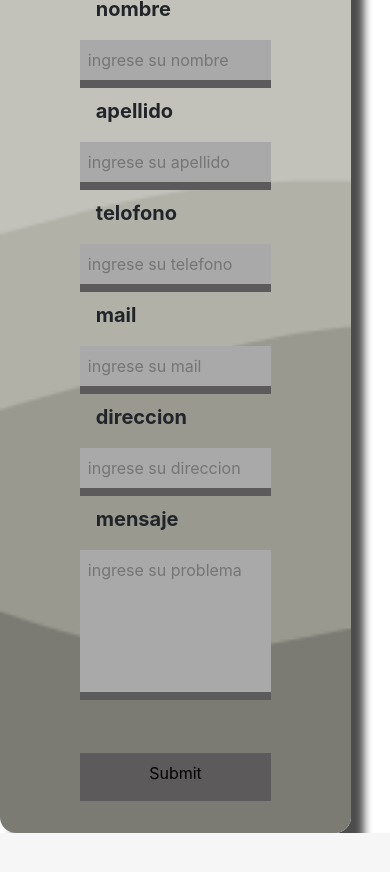
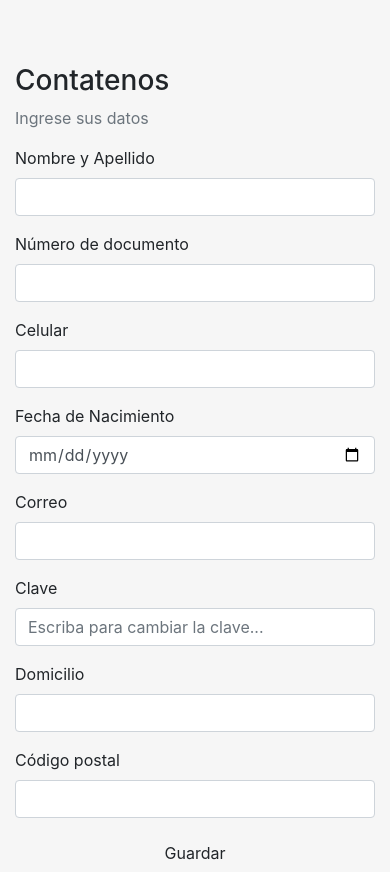
Before and after one commit to rodri182/soluclick-proyecto, a plain HTML site: page formulario.html in a window 390 px wide. Shown: the part 133-1005 px from the top of the page. Before the commit the page ends 966 px from the top, so only its background shows below. Drawn offline with nearby package versions, Linux system fonts and the light colour scheme.

Commit message:
agregando responsive y carrusel

```diff
--- a/estilos/estilo.css
+++ b/estilos/estilo.css
@@ -3,11 +3,36 @@
     margin: 0;
     padding: 0;
 }
-html {
-    background-color: #f6f6f6;
+body {
+    background-color: #f6f6f6!important;
 }
 
 
+.botonbanner
+{
+    margin-top: 50px!important;
+}
+.carousel-inner img
+ {
+  width: 2000px;
+  max-height: 800px;
+  padding-right: 126px;
+  padding-left: 32px;
+}
+
+.carousel-caption
+{
+    bottom: 350px;
+
+}
+.carousel-caption h3
+{
+    font-size: 40px;
+}
+.carousel-caption p
+{
+    font-size: 20px;
+}
 .container-fluid
 {
     padding-right: 30px;
@@ -441,6 +466,11 @@ text-align: start;
     grid-template-columns: 1fr 1fr;
 
 }
+
+.container-xl
+{
+margin-top: 150px;
+}
 .cuadrado3
 {
     grid-area: cuadrado3 ;
--- a/formulario.html
+++ b/formulario.html
@@ -1,6 +1,6 @@
 <!DOCTYPE html>
 <html lang="es">
-    <div style="background-color: blueviolet;"></div>
+
 
 <head>
     <meta charset="UTF-8">
@@ -15,42 +15,84 @@
 </head>
 
 <body>
+    <header class="back">
+        <a href="./index.html"><i class="fa-solid fa-arrow-left" id="flecha"></i></a>
+    </header>
+    <div class="container-xl">
+        <div class="row h-100 justify-content-center align-items-center">
+            <div class="col-md-12">
+                <div class="white-box">
+                    <div class="row justify-content-center align-items-center">
+                        <div class="col-lg-6 col-md-8 col-sm-10 ">
+                            <h3>Contatenos</h3>
 
-        <header class="back">
-            <a href="./index.html"><i class="fa-solid fa-arrow-left" id="flecha"></i></a>
-        </header>
+                            <p class="text-muted">Ingrese sus datos </p>
 
-        <section class="formcontenedor">
+                            <form class="" action=".">
 
-        <h2 class="tituloform">Contactenos</h2>
+                                <div class="row">
+                                    <div class="col-md-12">
+                                        <div class="form-group">
+                                            <label class="control-label">Nombre y Apellido</label>
+                                            <input type="text" class="form-control" maxlength="128" required="required">
+                                        </div>
+                                    </div>
 
-        <form action="text.php" method="POST" enctype="text/plain" class="form">
-            <label for="nombre" class="label_form">nombre</label>
-            <input type="text" name="nombre" placeholder="ingrese su nombre" class="form_input">
-            <label for="apellido" class="label_form">apellido</label>
-            <input type="text" name="apellido" placeholder="ingrese su apellido" class="form_input">
-            <label for="telefono" class="label_form">telofono</label>
-            <input type="number" name="telefono" placeholder="ingrese su telefono" class="form_input">
-            <label for="mail" class="label_form">mail</label>
-            <input type="email" name="mail" placeholder="ingrese su mail" class="form_input">
-            <label for="direccion" class="label_form">direccion</label>
-            <input type="text" name="direccion" placeholder="ingrese su direccion" class="form_input">
-            <label for="textarea" class="label_form">mensaje</label>
-            <textarea name=comentarios id=comentarios cols=30 rows=5 placeholder="ingrese su problema" class=form_textarea
-            ></textarea>
-             <br>
-             <br>
-              <input type="submit" class="form_input form_input--submit">
-
-
-                </select>
-            </form>
+                                    <div class="col-md-8">
+                                        <div class="form-group">
+                                            <label class="control-label">Número de documento</label>
+                                            <input type="text" class="form-control" maxlength="16" required="required">
+                                        </div>
+                                    </div>
+                                    <div class="col-md-7">
+                                        <div class="form-group">
+                                            <label class="control-label">Celular</label>
+                                            <input type="text" class="form-control" maxlength="64" required="required">
+                                        </div>
+                                    </div>
+                                    <div class="col-md-5">
+                                        <div class="form-group">
+                                            <label class="control-label">Fecha de Nacimiento</label>
+                                            <input type="date" class="form-control" required="required">
+                                        </div>
+                                    </div>
+                                    <div class="col-md-7">
+                                        <div class="form-group">
+                                            <label class="control-label">Correo</label>
+                                            <input type="email" class="form-control" required="required">
+                                        </div>
+                                    </div>
+                                    <div class="col-md-5">
+                                        <div class="form-group">
+                                            <label class="control-label">Clave</label>
+                                            <input type="text" class="form-control" placeholder="Escriba para cambiar la clave...">
+                                        </div>
+                                    </div>
+                                    <div class="col-md-8">
+                                        <div class="form-group">
+                                            <label class="control-label">Domicilio</label>
+                                            <input type="text" class="form-control" maxlength="64" required="required">
+                                        </div>
+                                    </div>
+                                    <div class="col-md-4">
+                                        <div class="form-group">
+                                            <label class="control-label">Código postal</label>
+                                            <input type="text" class="form-control" maxlength="64">
+                                        </div>
+                                    </div>
+                                </div>
+                                <div class="col-md-12 mt-20">
+                                    <div class="row">
+                                        <button class="btn btn-comprar btn-block">
+                                            Guardar
+                                        </button>
+                                    </div>
+                                </div>
+                            </form>
+                        </div>
+                    </div>
+                </div>
+            </div>
         </div>
-
-    </section>
-    <script src="https://cdn.jsdelivr.net/npm/jquery@3.5.1/dist/jquery.slim.min.js" integrity="sha384-DfXdz2htPH0lsSSs5nCTpuj/zy4C+OGpamoFVy38MVBnE+IbbVYUew+OrCXaRkfj" crossorigin="anonymous"></script>
-    <script src="https://cdn.jsdelivr.net/npm/popper.js@1.16.1/dist/umd/popper.min.js" integrity="sha384-9/reFTGAW83EW2RDu2S0VKaIzap3H66lZH81PoYlFhbGU+6BZp6G7niu735Sk7lN" crossorigin="anonymous"></script>
-    <script src="https://cdn.jsdelivr.net/npm/bootstrap@4.6.1/dist/js/bootstrap.min.js" integrity="sha384-VHvPCCyXqtD5DqJeNxl2dtTyhF78xXNXdkwX1CZeRusQfRKp+tA7hAShOK/B/fQ2" crossorigin="anonymous"></script>
-</body>
-
+    </div>
 </html>
```
Also changed, not shown: index.html (+47 -5 lines).
